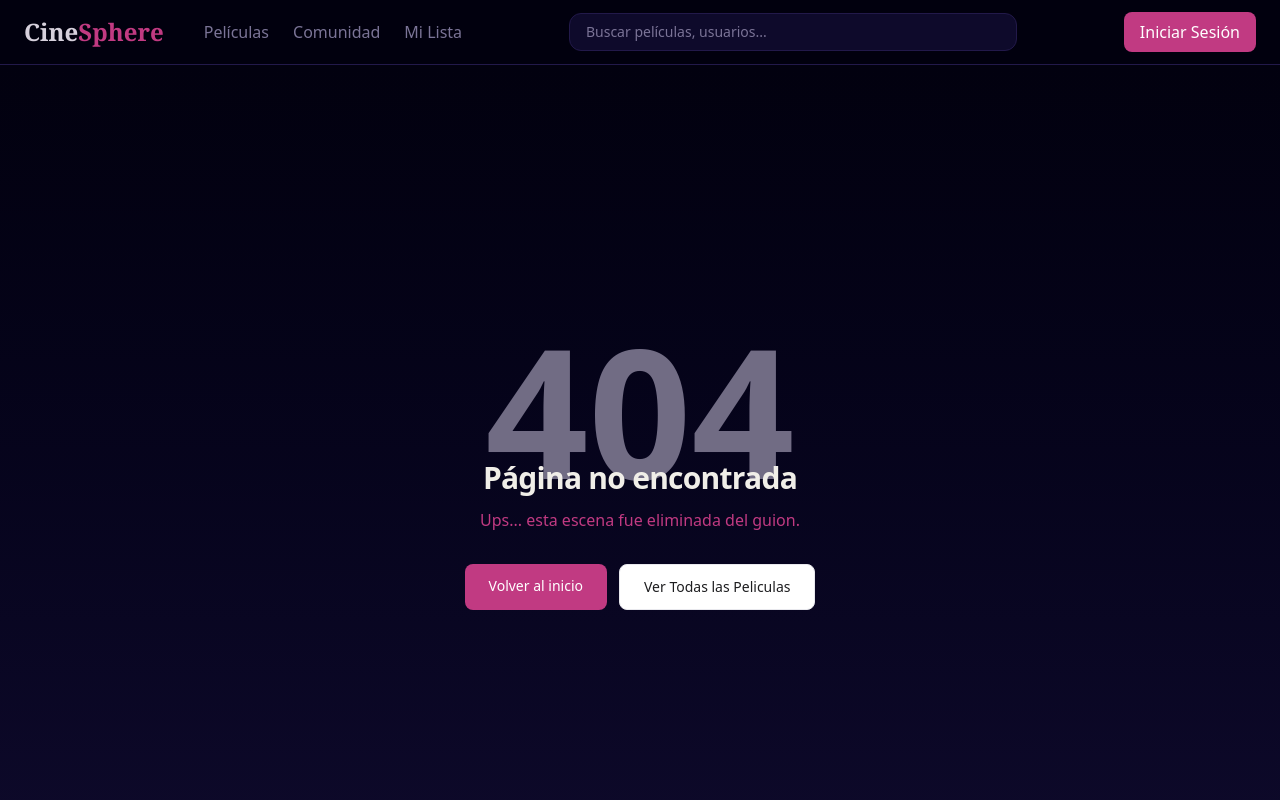
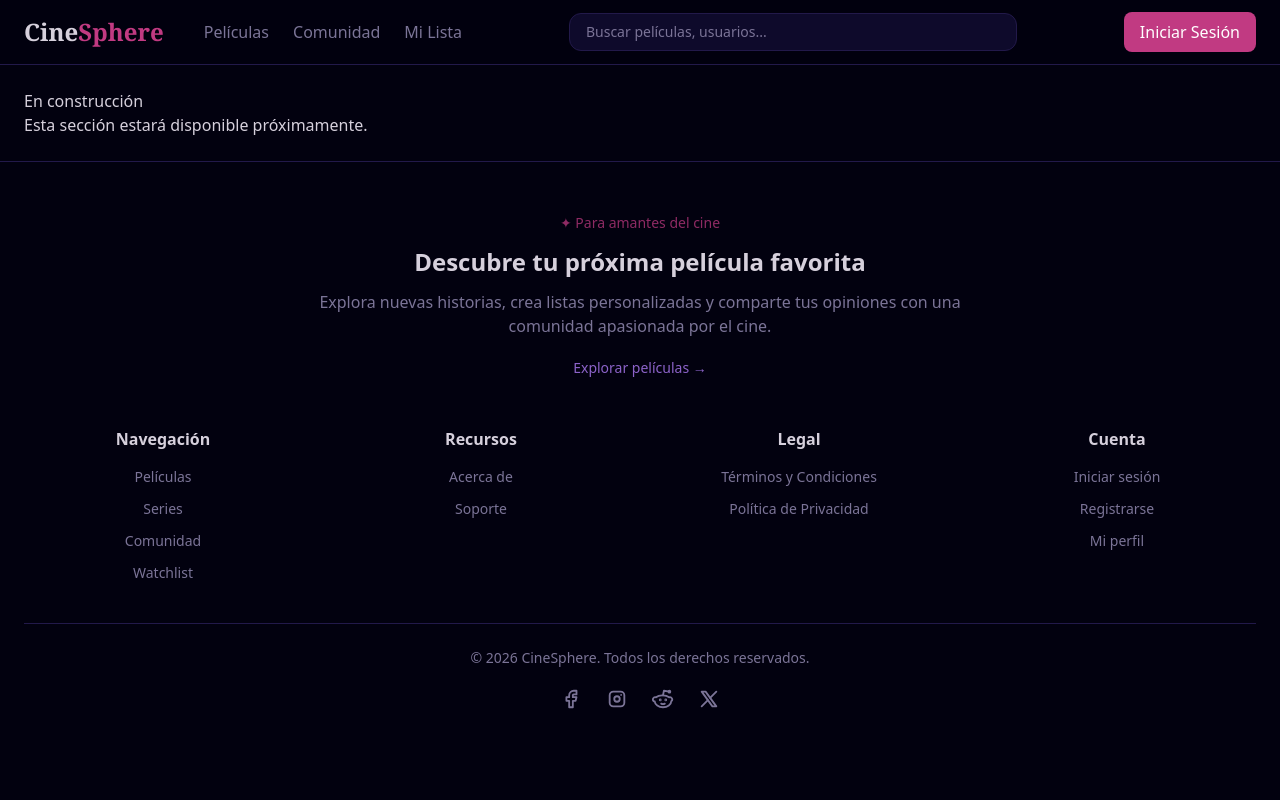
Before and after one commit to proyectofinalmfa2026-lang/Frontend, a Next.js app: page /admin/reviews in a window 1280 px wide. Before the commit this address had no page. Shown: the top 800 px of the page. Built offline with nearby package versions, Linux system fonts and the light colour scheme.

Commit message:
fix: corregir paginas vacias para el despliegue del frontend

```diff
--- a/app/admin/movies/page.tsx
+++ b/app/admin/movies/page.tsx
@@ -0,0 +1,8 @@
+export default function AdminMoviesPage() {
+  return (
+    <div>
+      <h1>Administración de películas</h1>
+      <p>Página en construcción.</p>
+    </div>
+  );
+}
--- a/app/admin/page.tsx
+++ b/app/admin/page.tsx
@@ -0,0 +1,8 @@
+export default function AdminPage() {
+  return (
+    <div className="p-6">
+      <h1>Panel de Administración</h1>
+      <p>Sección en construcción.</p>
+    </div>
+  );
+}
--- /dev/null
+++ b/app/admin/reviews/page.tsx
@@ -0,0 +1,8 @@
+export default function Page() {
+  return (
+    <div className="p-6">
+      <h1>En construcción</h1>
+      <p>Esta sección estará disponible próximamente.</p>
+    </div>
+  );
+}
--- a/app/admin/users/page.tsx
+++ b/app/admin/users/page.tsx
@@ -0,0 +1,8 @@
+export default function Page() {
+  return (
+    <div className="p-6">
+      <h1>En construcción</h1>
+      <p>Esta sección estará disponible próximamente.</p>
+    </div>
+  );
+}
--- a/app/movies/[id]/page.tsx
+++ b/app/movies/[id]/page.tsx
@@ -0,0 +1,8 @@
+export default function Page() {
+  return (
+    <div className="p-6">
+      <h1>En construcción</h1>
+      <p>Esta sección estará disponible próximamente.</p>
+    </div>
+  );
+}
--- a/app/premium/page.tsx
+++ b/app/premium/page.tsx
@@ -0,0 +1,8 @@
+export default function Page() {
+  return (
+    <div className="p-6">
+      <h1>En construcción</h1>
+      <p>Esta sección estará disponible próximamente.</p>
+    </div>
+  );
+}
--- a/app/profile/[username]/page.tsx
+++ b/app/profile/[username]/page.tsx
@@ -0,0 +1,8 @@
+export default function Page() {
+  return (
+    <div className="p-6">
+      <h1>En construcción</h1>
+      <p>Esta sección estará disponible próximamente.</p>
+    </div>
+  );
+}
--- a/app/profile/edit/page.tsx
+++ b/app/profile/edit/page.tsx
@@ -0,0 +1,8 @@
+export default function Page() {
+  return (
+    <div className="p-6">
+      <h1>En construcción</h1>
+      <p>Esta sección estará disponible próximamente.</p>
+    </div>
+  );
+}
--- a/app/reviews/page.tsx
+++ b/app/reviews/page.tsx
@@ -0,0 +1,8 @@
+export default function Page() {
+  return (
+    <div className="p-6">
+      <h1>En construcción</h1>
+      <p>Esta sección estará disponible próximamente.</p>
+    </div>
+  );
+}
```
Also changed, not shown: app/admin/reviews/paget.tsx (deleted), 1 other file (tests, documents, lock files or other folders).
